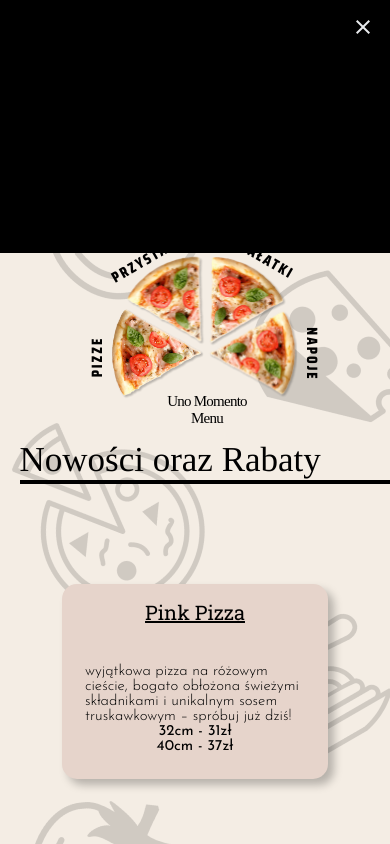
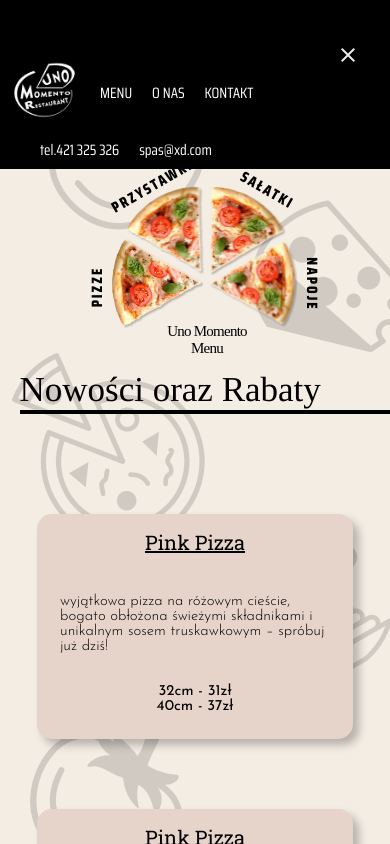
Before and after one commit to kwasnakiwi/ZarazSiePoplacze, a React (Vite) app: page /menu1 in a window 390 px wide. Shown: the top 844 px of the page. Built offline with nearby package versions, Linux system fonts and the light colour scheme; a web font is replaced by a local one.

Commit message:
responsive changes

```diff
--- a/src/Navbar.tsx
+++ b/src/Navbar.tsx
@@ -23,10 +23,10 @@
             <li className='navbar2-line hideOnMobile'><a>KONTAKT</a></li>
             <li className='navbar2-line hideOnMobile'><a><h3 className='navbar2-h3'>tel.421 325 326<br/>
             spas@xd.com</h3></a></li>
-            <li className='navbar2-line'><a onClick={function showNavbar(): void {
+            <li className='navbar2-line showOnMobile'><a style={{cursor: 'pointer'}} onClick={function showNavbar(): void {
   const navbar3 = document.querySelector('.navbar3') as HTMLElement;
   if (navbar3) {
-    navbar3.style.display = 'flex';
+    navbar3.style.display = 'block';
   }
 }
 }><svg xmlns="http://www.w3.org/2000/svg" height="24px" viewBox="0 -960 960 960" width="24px" fill="#e8eaed"><path d="M120-240v-80h720v80H120Zm0-200v-80h720v80H120Zm0-200v-80h720v80H120Z"/></svg>
@@ -34,13 +34,23 @@
           </ul>
         </div>
         <div className="navbar3">
-        <a className='navbar3-x' onClick={function hideNavbar(): void {
+        <a className='navbar3-x' style={{cursor: 'pointer'}} onClick={function hideNavbar(): void {
   const navbar3 = document.querySelector('.navbar3') as HTMLElement;
   if (navbar3) {
     navbar3.style.display = 'none';
   }
 }
 }><svg xmlns="http://www.w3.org/2000/svg" height="24px" viewBox="0 -960 960 960" width="24px" fill="#e8eaed"><path d="m256-200-56-56 224-224-224-224 56-56 224 224 224-224 56 56-224 224 224 224-56 56-224-224-224 224Z"/></svg></a>
+  <ul className='navbar3-list'>
+    <li className='navbar3-line'><Link to="/"><img src={pizzalogo} alt="logo"/></Link></li>
+    <li className='navbar3-line'><Link to="/menu1">MENU</Link></li>
+    <li className='navbar3-line'><Link to="/about_us">O NAS</Link></li>
+    <li className='navbar3-line'><Link to="">KONTAKT</Link></li>
+  </ul>
+  <div className='under-nav3'>
+    <h3 className='navbar3-h3'>tel.421 325 326</h3>
+    <h3 className='navbar3-h3'>spas@xd.com</h3>
+  </div>
 </div>
     </nav>
 )
--- a/src/index.css
+++ b/src/index.css
@@ -54,6 +54,9 @@
 }
 .navbar2-h3{
   margin: 0;
+  font-family: Saira Condensed;
+  font-weight: 400;
+  color: white;
 }
 .navbar2-list{
   width: 100%;
@@ -98,7 +101,42 @@
 .navbar3-x{
   display: flex;
   justify-content: flex-end;
-  padding: 15px;
+  padding: 30px 30px 15px 0;
+  height: 50px;
+  align-items: center;
+}
+.navbar3 img{
+  width: 100px;
+}
+.navbar3-list{
+  display: flex;
+  align-items: center;
+  list-style: none;
+  margin-top: -30px;
+}
+.navbar3-line{
+  padding: 0 30px;
+}
+.navbar3-line a{
+  color: white;
+  font-family: Saira Condensed;
+  font-size: 22px;
+  font-weight: 400;
+  text-decoration: none;
+}
+.navbar3-h3{
+  font-family: Saira Condensed;
+  font-size: 22px;
+  font-weight: 400;
+  color: white;
+  padding: 0 30px;
+}
+.under-nav3{
+  display: flex;
+  padding: 10px 30px;
+}
+.showOnMobile{
+  display: none;
 }
 /*homepage*/
 .web-image {
@@ -765,6 +803,7 @@
   margin-left: auto;
   margin-right: auto;
   height: auto;
+  width: 770px;
 }
 }
 @media (max-width: 1300px){
@@ -814,9 +853,9 @@
   .footer{
     display: block;
     text-align: center;
+    padding-top: 100px;
 }
 .footer-list{
-    padding-top: 50px;
     margin-left: auto;
     margin-right: auto;
     width: 200px;
@@ -852,6 +891,9 @@
   .meet-us-line img{
       width: 400px;
   }
+  .menu-item{
+    width: 500px;
+  }
 }
 @media (max-width: 820px){
   .menu-items-title h2{
@@ -865,6 +907,9 @@
   }
   .hideOnMobile{
     display: none;
+  }
+  .showOnMobile{
+    display: block;
   }
 }
 @media (max-width: 780px){
@@ -880,9 +925,6 @@
 @media (max-width: 750px){
   .image1{
       width: 350px;
-  }
-  .menu-item{
-    width: 250px;
   }
   .menu-item-description{
     font-size: 15px;
@@ -922,6 +964,7 @@
   }
   .pizza-menu{
     margin-bottom: -250px;
+    margin-top: -70px;
   }
   .pizza-text1{
     transform:
@@ -981,6 +1024,37 @@
 @media (max-width: 560px){
   .meals img{
       width: 270px;
+  }
+  .navbar3 a{
+    font-size: 15px;
+  }
+  .navbar3-h3{
+    font-size: 15px;
+    padding-left: 10px;
+    padding-right: 10px;
+  }
+  .navbar3-line{
+    padding-left: 10px;
+    padding-right: 10px;
+  }
+  .navbar3 img{
+    width: 70px;
+  }
+  .navbar3{
+    height: 20vh;
+  }
+  .under-nav3{
+    margin-top: -35px;
+  }
+  .navbar3-list{
+    margin-top: -40px;
+  }
+  .menu-item{
+
+    width: 300px;
+  }
+  .menu-item-price{
+    margin-top: 50px;
   }
 }
 @media (max-width: 520px){
@@ -1078,4 +1152,7 @@
   .menu-icons{
       grid-template-columns: 1fr;
   }
+  .menu-item{
+    width: 250px;
+  }
 }
```
